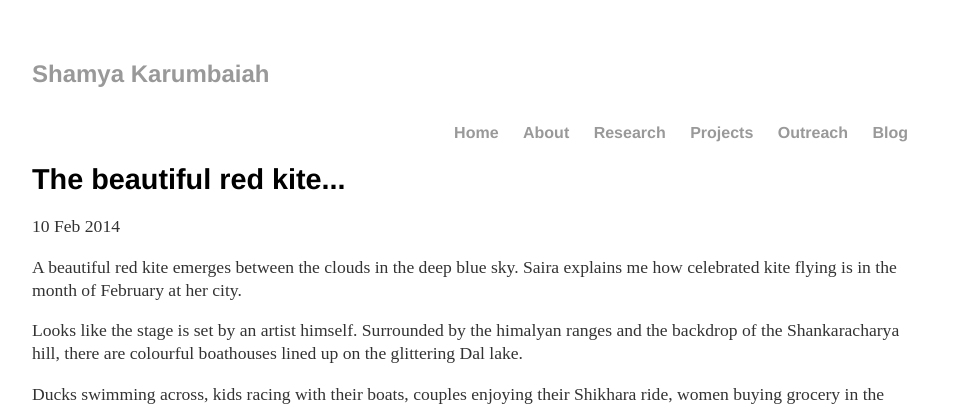
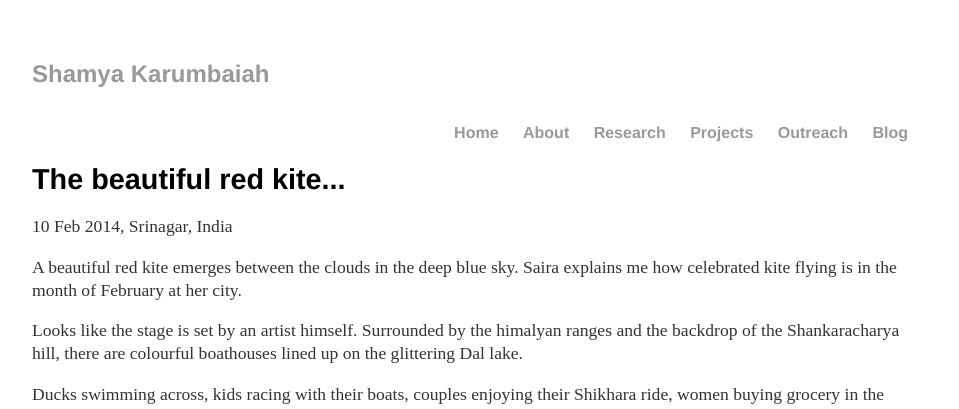
Before and after one commit to Shamya/shamyatest.github.io, a Jekyll site: the page built from _posts/2014-02-10-red-kite.md, in a window 1280 px wide. Shown: the top 409 px of the page, without its empty margins (160-1119 px from the left). Built offline with Jekyll 4.4.1, drawn with Linux system fonts in a browser that asks for light colours.

Commit message:
Update post.html

```diff
--- a/_layouts/post.html
+++ b/_layouts/post.html
@@ -4,7 +4,7 @@ layout: default
 <br>
 
 <h1>{{ page.title }}</h1>
-<p class="meta">{{ page.date | date_to_string, page.place}} </p>
+<p class="meta">{{ page.date | date_to_string}}, {{ page.place}} </p>
 <div class="post">
   {{ content }}
 </div>
```
